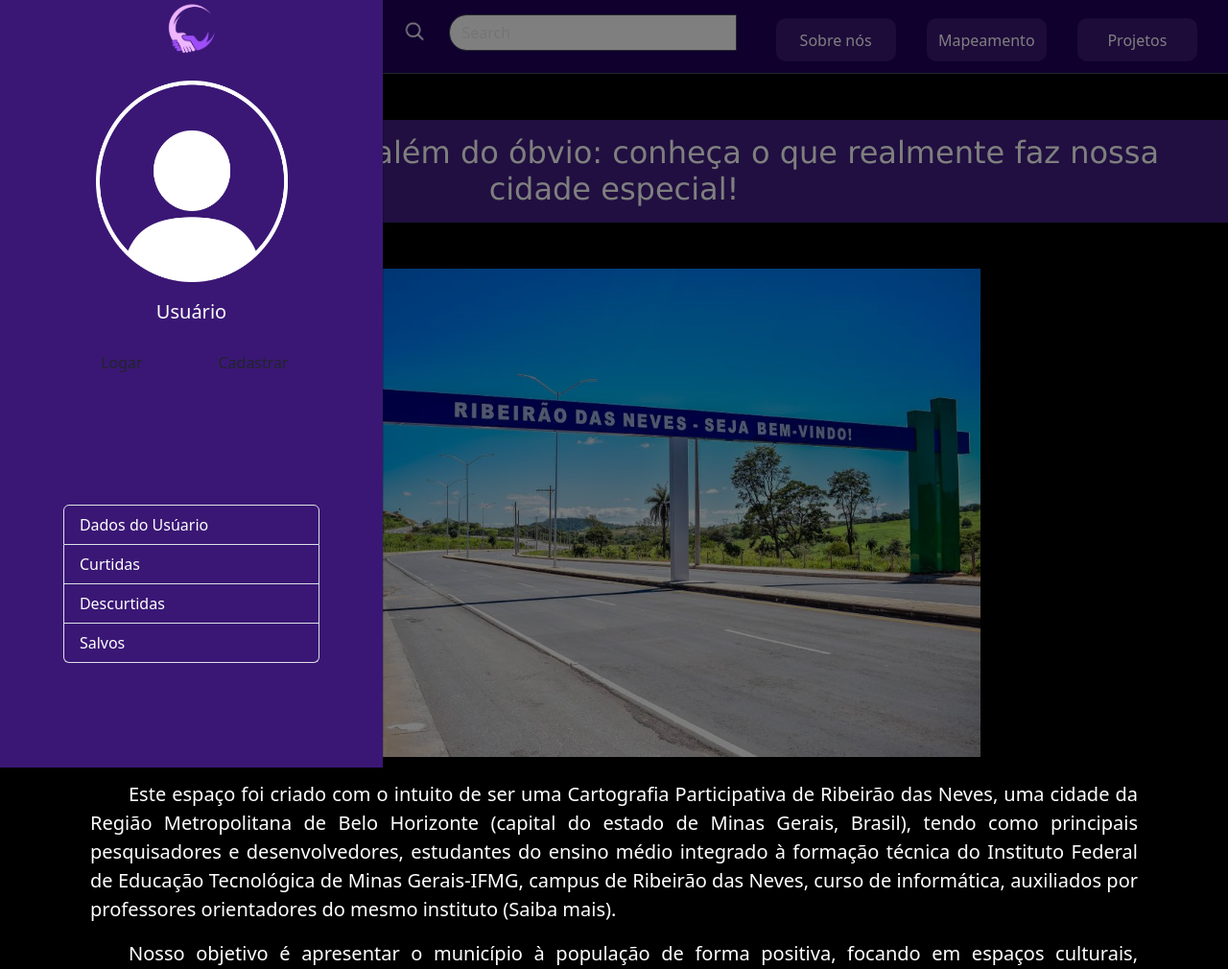
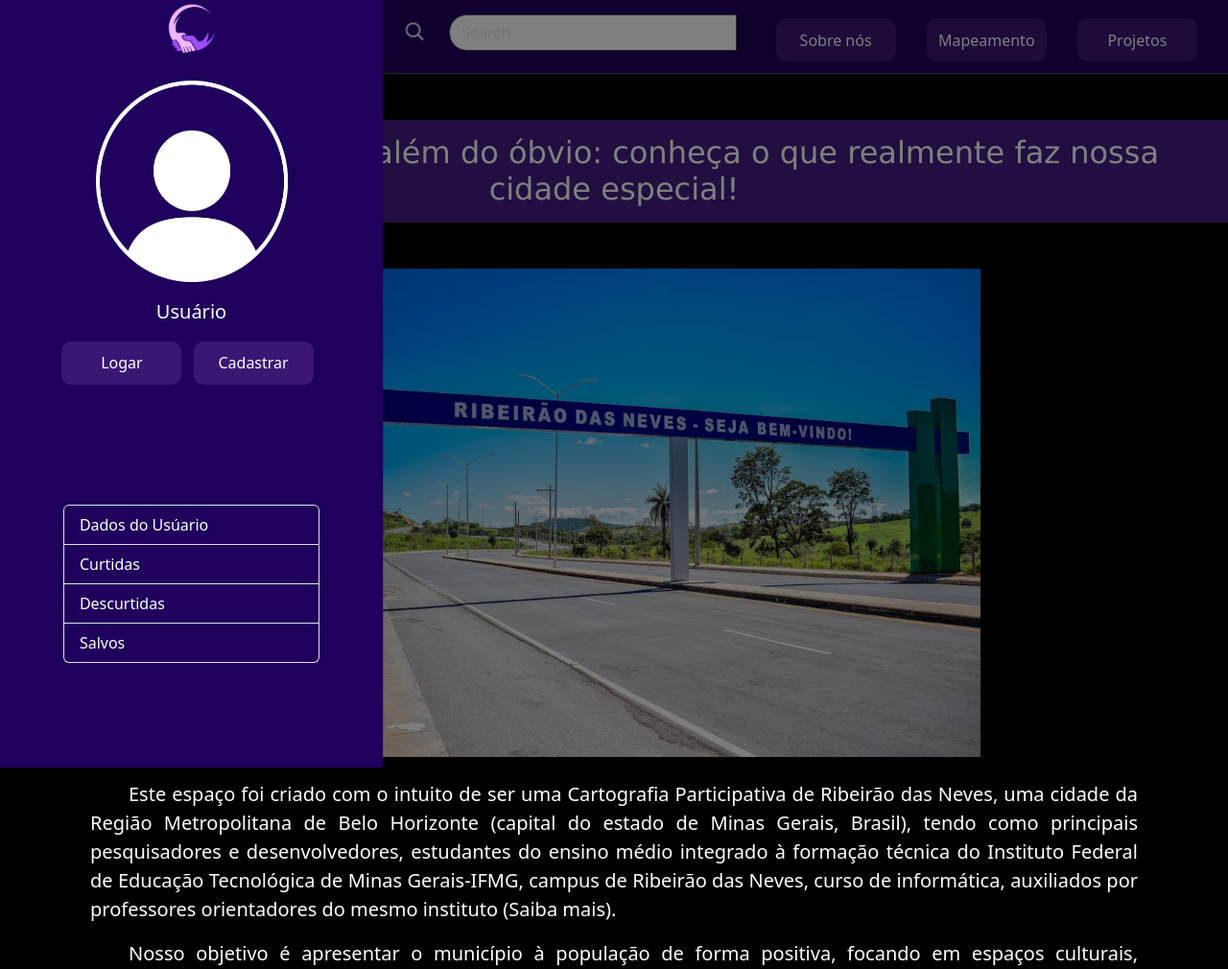
Before and after one commit to GustavoFTeo/MapeamentoSocialECulturalDeRibeiraoDasNeves, a PHP site: page /index.php in a window 1280 px wide, after a click that opens the changed part. Shown: the top 1010 px of the page at 96% size. Run offline with PHP 8.4, Linux system fonts and the light colour scheme.

Commit message:
Update estilizacaoPI2.css
Adaptação para o sistema de login

```diff
--- a/estilizacaoPI2.css
+++ b/estilizacaoPI2.css
@@ -72,6 +72,7 @@ p {
 
 .botaonav {
     background-color: #3a1775;
+    color: white;
     border: 0;
     border-radius: 10px;
     height: 45px;
@@ -116,7 +117,7 @@ a{
 }
 
 .menuoculto{
-    background-color: #3a1775;
+    background-color: #1f005c;
     color: white
 }
 footer {
@@ -161,7 +162,7 @@ h4, h5 {
 }
 
 .projeto-card {
-    background-color: #2b0772;
+    background-color: #4b0082;
     border: none;
     color: white;
 }
```
